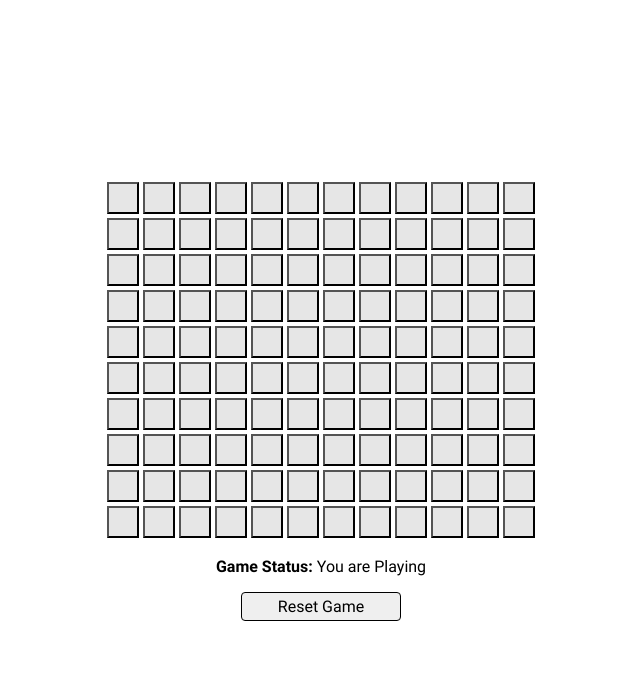
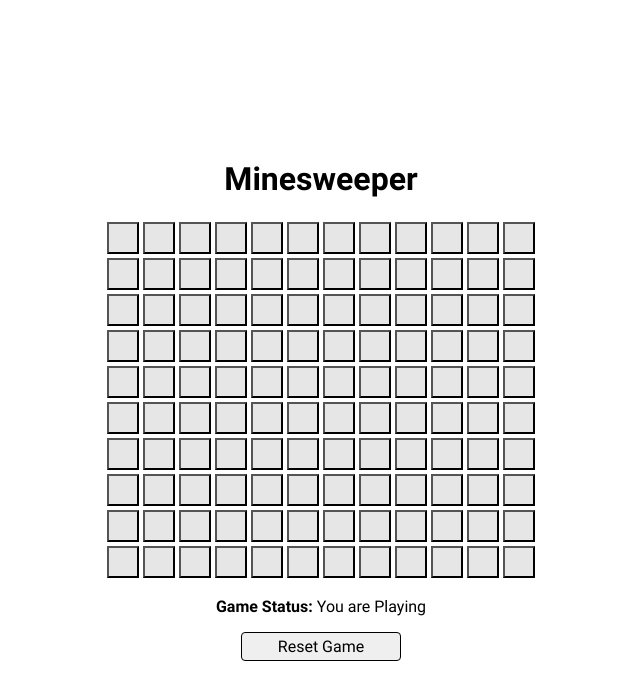
Before and after one commit to panglat/-code-challenge-minesweeper, a React (Create React App) app: page / in a window 1280 px wide. Both pictures are taken after a click on the button "Save". Shown: the top 700 px of the page, without its empty margins (319-959 px from the left). Built offline with nearby package versions, Linux system fonts and the light colour scheme.

Commit message:
Add header

```diff
--- a/src/components/app-components/GameBoard/index.tsx
+++ b/src/components/app-components/GameBoard/index.tsx
@@ -15,6 +15,7 @@ const GameBoard: React.FC<RouteComponentProps> = ({ history }) => {
 
   return (
     <div className="game-board">
+      <h1 className="game-board__header">Minesweeper</h1>
       <Board />
       <GameStatus />
     </div>
--- a/src/components/app-components/GameBoard/styles.scss
+++ b/src/components/app-components/GameBoard/styles.scss
@@ -6,4 +6,8 @@
   align-items: center;
   flex-direction: column;
   min-height: 100vh;
+
+  &__header {
+    text-align: center;
+  }
 }
--- a/src/components/app-components/GameSetup/styles.scss
+++ b/src/components/app-components/GameSetup/styles.scss
@@ -5,6 +5,10 @@
   justify-content: center;
   align-items: center;
   min-height: 100vh;
+
+  &__header {
+    text-align: center;
+  }
 
   &__form {
     padding: 2rem;
```
